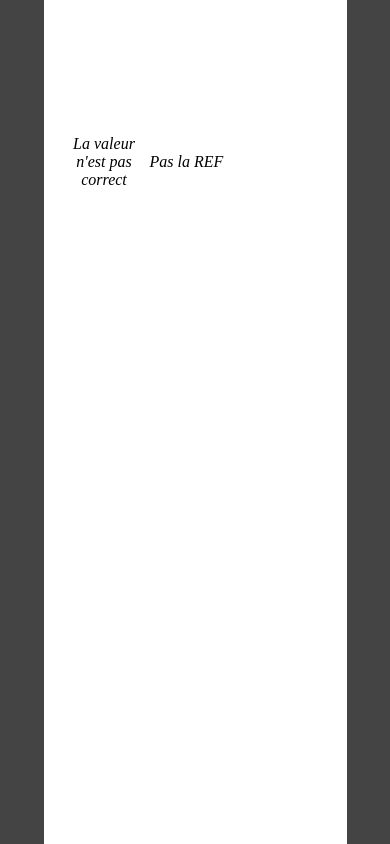
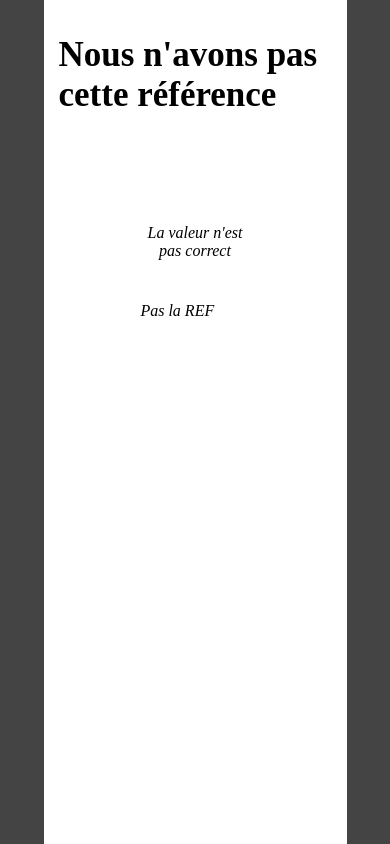
Before and after one commit to celine-pawlak/autocompletion, a PHP site: page /element.php in a window 390 px wide. Shown: the part 145-989 px from the top of that part. Run offline with PHP 8.4, Linux system fonts and the light colour scheme; data that the repository does not hold is empty; the page is wider than the window, and the part outside it is not shown; some libraries are stand-ins or nearby versions.

Commit message:
media queri de element (encore sur master...)

```diff
--- a/ressources/CSS/style.css
+++ b/ressources/CSS/style.css
@@ -106,6 +106,26 @@ main
         font-style: italic;
         width: 40%;
     }
+@media screen and (min-width: 600px) and (max-width: 900px)
+    {
+
+    }
+@media screen and (max-width: 640px)
+    {
+        #article_element
+            {
+                display: flex;
+                flex-direction: column-reverse;
+                justify-content: space-around;
+                align-items: center;
+                /* text-align: center; */
+                width: 100%;
+            }
+        #article_element p
+            {
+                margin-top: 3vh;
+            }
+    }
 /* FIN ELEMENT */
 /* HEADER */
 header
--- a/ressources/JS/element.js
+++ b/ressources/JS/element.js
@@ -24,7 +24,7 @@ $(function()
                                     }
                                 else
                                     {
-                                        $('#article_element h3').html("Nous n'avons pas cette référence");
+                                        $('#titre_jeu').html("Nous n'avons pas cette référence");
                                         for(let i = 0; i<data.length; i++)
                                             {
                                                 $('#article_element').append('<p>'+data[i]+'</p>');
```
